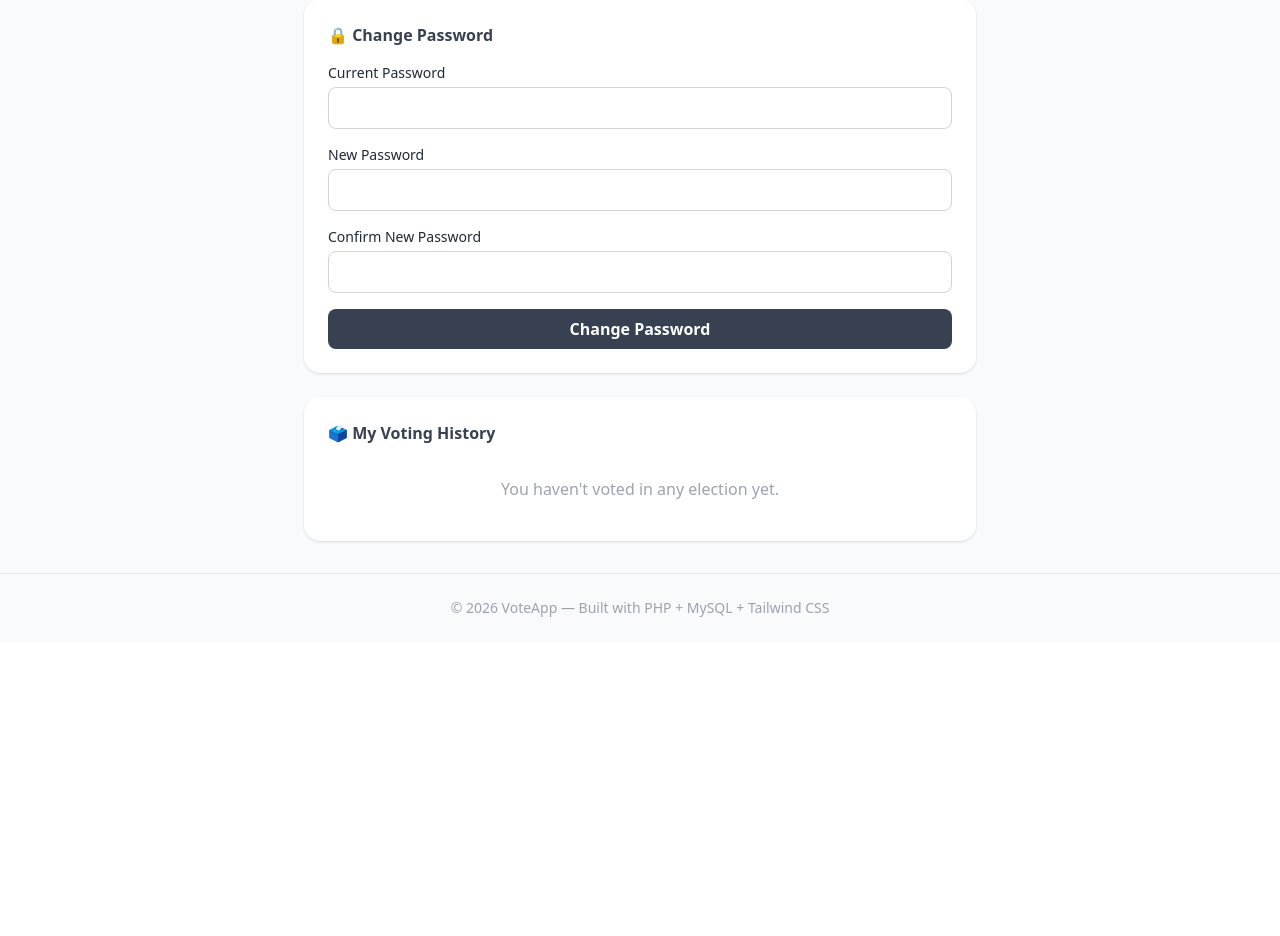
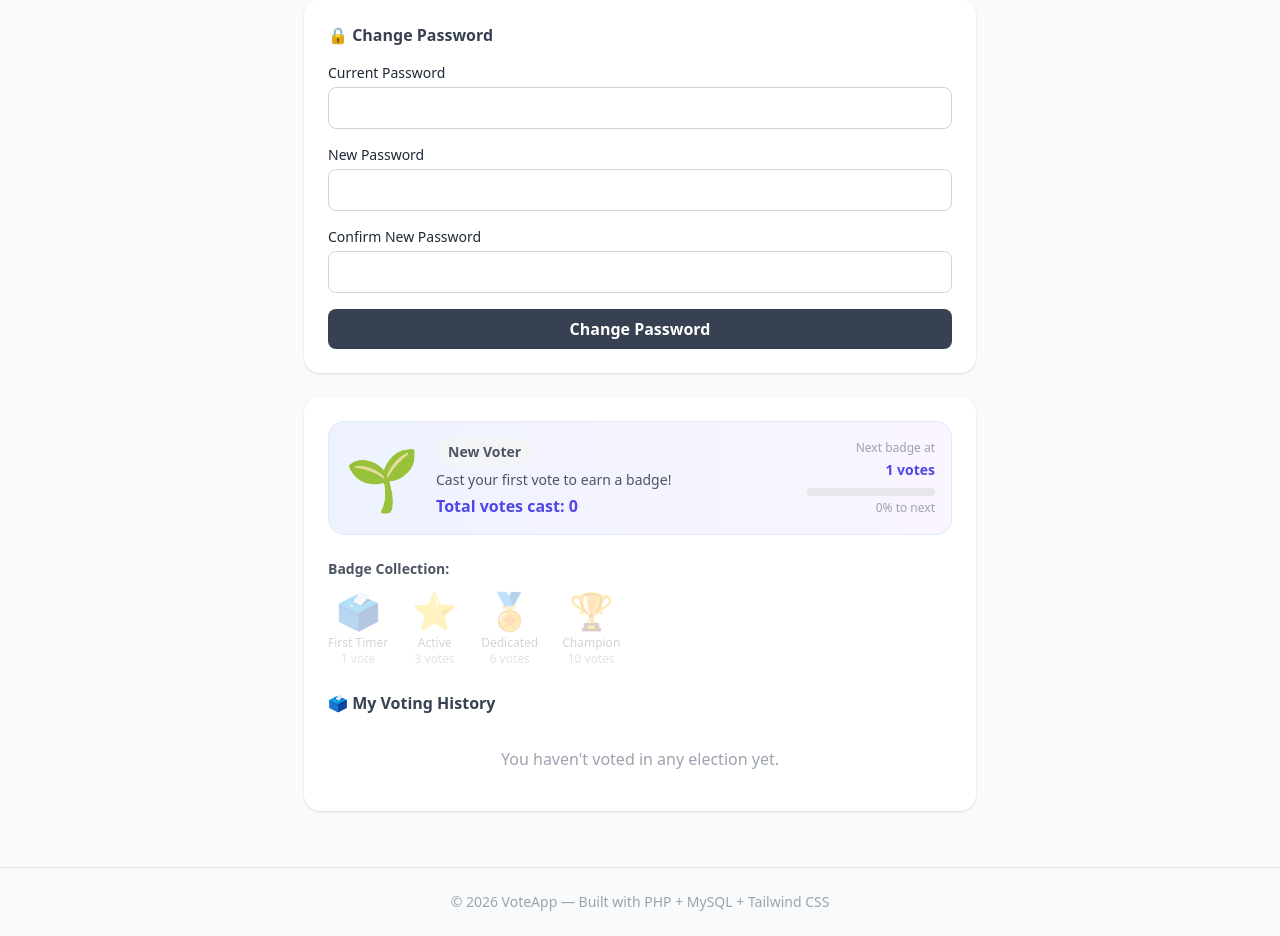
Before and after one commit to monisha0665/voting-system, a PHP site: page /voting_system/profile.php in a window 1280 px wide. Shown: the part 509-1445 px from the top of the page. Before the commit the page ends 1126 px from the top, so only its background shows below. Run offline with PHP 8.4, Linux system fonts and the light colour scheme; the visitor is signed in with stand-in values (Sample User, id 1); data that the repository does not hold is empty; some libraries are stand-ins or nearby versions.

Commit message:
Add voting badge system with progress and history

```diff
--- a/profile.php
+++ b/profile.php
@@ -4,6 +4,7 @@ session_start();
 require 'config/db.php';
 require 'includes/auth_guard.php';
 require_login();
+
 $page_title = 'My Profile';
 $user_id    = $_SESSION['user_id'];
 $success    = '';
@@ -17,15 +18,13 @@ $user = $stmt->fetch();
 // Handle profile update
 if ($_SERVER['REQUEST_METHOD'] === 'POST') {
 
-    // Update info
     if (isset($_POST['update_profile'])) {
         $name  = trim(htmlspecialchars($_POST['name']));
         $email = trim($_POST['email']);
-
-        // Check email not taken by another user
-        $stmt = $pdo->prepare("SELECT id FROM users WHERE email = ? AND id != ?");
+        $stmt  = $pdo->prepare(
+            "SELECT id FROM users WHERE email = ? AND id != ?"
+        );
         $stmt->execute([$email, $user_id]);
-
         if ($stmt->rowCount() > 0) {
             $error = "This email is already used by another account.";
         } else {
@@ -38,12 +37,10 @@ if ($_SERVER['REQUEST_METHOD'] === 'POST') {
         }
     }
 
-    // Change password
     if (isset($_POST['change_password'])) {
         $current = $_POST['current_password'];
         $new     = $_POST['new_password'];
         $confirm = $_POST['confirm_password'];
-
         if (!password_verify($current, $user['password'])) {
             $error = "Current password is incorrect.";
         } elseif (strlen($new) < 6) {
@@ -59,7 +56,7 @@ if ($_SERVER['REQUEST_METHOD'] === 'POST') {
     }
 }
 
-// Get user vote history
+// Get vote history
 $stmt = $pdo->prepare("
     SELECT e.title, c.name AS candidate, v.voted_at
     FROM votes v
@@ -71,6 +68,53 @@ $stmt = $pdo->prepare("
 $stmt->execute([$user_id]);
 $vote_history = $stmt->fetchAll();
 
+// Get vote count for badge
+$stmt = $pdo->prepare("SELECT COUNT(*) FROM votes WHERE user_id = ?");
+$stmt->execute([$user_id]);
+$vote_count = $stmt->fetchColumn();
+
+// Determine badge
+if ($vote_count === 0) {
+    $badge       = '🌱';
+    $badge_name  = 'New Voter';
+    $badge_color = 'bg-gray-100 text-gray-600';
+    $badge_desc  = 'Cast your first vote to earn a badge!';
+} elseif ($vote_count === 1) {
+    $badge       = '🗳️';
+    $badge_name  = 'First Timer';
+    $badge_color = 'bg-blue-100 text-blue-700';
+    $badge_desc  = 'You cast your first vote!';
+} elseif ($vote_count <= 3) {
+    $badge       = '⭐';
+    $badge_name  = 'Active Voter';
+    $badge_color = 'bg-yellow-100 text-yellow-700';
+    $badge_desc  = 'You are an active voter!';
+} elseif ($vote_count <= 6) {
+    $badge       = '🏅';
+    $badge_name  = 'Dedicated Voter';
+    $badge_color = 'bg-orange-100 text-orange-700';
+    $badge_desc  = 'You are a dedicated voter!';
+} else {
+    $badge       = '🏆';
+    $badge_name  = 'Champion Voter';
+    $badge_color = 'bg-purple-100 text-purple-700';
+    $badge_desc  = 'You are a champion voter!';
+}
+
+// Badge progress
+$next_level = $vote_count === 0 ? 1 :
+             ($vote_count < 3  ? 3 :
+             ($vote_count < 6  ? 6 : 10));
+$prev_level = $vote_count === 0 ? 0 :
+             ($vote_count < 3  ? 1 :
+             ($vote_count < 6  ? 3 : 6));
+$progress   = $next_level > $prev_level
+    ? min(100, round(
+        ($vote_count - $prev_level) /
+        ($next_level - $prev_level) * 100
+      ))
+    : 100;
+
 require 'includes/header.php';
 ?>
 
@@ -78,13 +122,15 @@ require 'includes/header.php';
   <h1 class="text-2xl font-bold text-indigo-700 mb-6">👤 My Profile</h1>
 
   <?php if ($success): ?>
-    <div class="bg-green-50 border border-green-300 text-green-700 rounded-xl px-4 py-3 mb-5">
+    <div class="bg-green-50 border border-green-300 text-green-700
+                rounded-xl px-4 py-3 mb-5">
       ✅ <?= $success ?>
     </div>
   <?php endif; ?>
 
   <?php if ($error): ?>
-    <div class="bg-red-50 border border-red-300 text-red-700 rounded-xl px-4 py-3 mb-5">
+    <div class="bg-red-50 border border-red-300 text-red-700
+                rounded-xl px-4 py-3 mb-5">
       ⚠️ <?= $error ?>
     </div>
   <?php endif; ?>
@@ -110,7 +156,9 @@ require 'includes/header.php';
       <div>
         <span class="text-xs text-gray-400">Role:</span>
         <span class="ml-2 text-xs font-semibold px-2 py-1 rounded-full
-          <?= $user['role'] === 'admin' ? 'bg-yellow-100 text-yellow-700' : 'bg-indigo-100 text-indigo-700' ?>">
+          <?= $user['role'] === 'admin'
+              ? 'bg-yellow-100 text-yellow-700'
+              : 'bg-indigo-100 text-indigo-700' ?>">
           <?= ucfirst($user['role']) ?>
         </span>
       </div>
@@ -127,19 +175,25 @@ require 'includes/header.php';
     <h2 class="font-bold text-gray-700 mb-4">🔒 Change Password</h2>
     <form method="POST" class="space-y-4">
       <div>
-        <label class="block text-sm font-medium mb-1">Current Password</label>
+        <label class="block text-sm font-medium mb-1">
+          Current Password
+        </label>
         <input type="password" name="current_password" required
                class="w-full border border-gray-300 rounded-lg px-3 py-2
                       focus:outline-none focus:ring-2 focus:ring-indigo-400">
       </div>
       <div>
-        <label class="block text-sm font-medium mb-1">New Password</label>
+        <label class="block text-sm font-medium mb-1">
+          New Password
+        </label>
         <input type="password" name="new_password" required minlength="6"
                class="w-full border border-gray-300 rounded-lg px-3 py-2
                       focus:outline-none focus:ring-2 focus:ring-indigo-400">
       </div>
       <div>
-        <label class="block text-sm font-medium mb-1">Confirm New Password</label>
+        <label class="block text-sm font-medium mb-1">
+          Confirm New Password
+        </label>
         <input type="password" name="confirm_password" required
                class="w-full border border-gray-300 rounded-lg px-3 py-2
                       focus:outline-none focus:ring-2 focus:ring-indigo-400">
@@ -152,20 +206,109 @@ require 'includes/header.php';
     </form>
   </div>
 
-  <!-- Vote History -->
-  <div class="bg-white rounded-2xl shadow p-6">
+  <!-- Voting Badge Section -->
+  <div class="bg-white rounded-2xl shadow p-6 mb-6">
+
+    <!-- Current Badge -->
+    <div class="flex items-center gap-4 mb-6 p-4
+                bg-gradient-to-r from-indigo-50 to-purple-50
+                rounded-2xl border border-indigo-100">
+      <div class="text-6xl"><?= $badge ?></div>
+      <div class="flex-1">
+        <span class="inline-block px-3 py-1 rounded-full text-sm
+                     font-bold mb-1 <?= $badge_color ?>">
+          <?= $badge_name ?>
+        </span>
+        <p class="text-gray-600 text-sm"><?= $badge_desc ?></p>
+        <p class="text-indigo-600 font-bold mt-1">
+          Total votes cast: <?= $vote_count ?>
+        </p>
+      </div>
+      <div class="text-right hidden md:block">
+        <p class="text-xs text-gray-400 mb-1">Next badge at</p>
+        <?php if ($vote_count >= 10): ?>
+          <p class="text-sm font-bold text-purple-600">Max! 🏆</p>
+        <?php else: ?>
+          <p class="text-sm font-bold text-indigo-600">
+            <?= $next_level ?> votes
+          </p>
+        <?php endif; ?>
+        <div class="w-32 bg-gray-200 rounded-full h-2 mt-2">
+          <div class="h-2 rounded-full bg-indigo-500 transition-all"
+               style="width: <?= $progress ?>%">
+          </div>
+        </div>
+        <p class="text-xs text-gray-400 mt-1">
+          <?= $progress ?>% to next
+        </p>
+      </div>
+    </div>
+
+    <!-- Badge Collection -->
+    <div class="mb-6">
+      <p class="text-sm font-bold text-gray-600 mb-3">
+        Badge Collection:
+      </p>
+      <div class="flex gap-6 flex-wrap">
+        <div class="text-center <?= $vote_count >= 1
+            ? 'opacity-100' : 'opacity-30' ?>">
+          <div class="text-4xl">🗳️</div>
+          <p class="text-xs text-gray-500 mt-1">First Timer</p>
+          <p class="text-xs text-gray-400">1 vote</p>
+        </div>
+        <div class="text-center <?= $vote_count >= 3
+            ? 'opacity-100' : 'opacity-30' ?>">
+          <div class="text-4xl">⭐</div>
+          <p class="text-xs text-gray-500 mt-1">Active</p>
+          <p class="text-xs text-gray-400">3 votes</p>
+        </div>
+        <div class="text-center <?= $vote_count >= 6
+            ? 'opacity-100' : 'opacity-30' ?>">
+          <div class="text-4xl">🏅</div>
+          <p class="text-xs text-gray-500 mt-1">Dedicated</p>
+          <p class="text-xs text-gray-400">6 votes</p>
+        </div>
+        <div class="text-center <?= $vote_count >= 10
+            ? 'opacity-100' : 'opacity-30' ?>">
+          <div class="text-4xl">🏆</div>
+          <p class="text-xs text-gray-500 mt-1">Champion</p>
+          <p class="text-xs text-gray-400">10 votes</p>
+        </div>
+      </div>
+    </div>
+
+    <!-- Voting History -->
     <h2 class="font-bold text-gray-700 mb-4">🗳️ My Voting History</h2>
     <?php if (empty($vote_history)): ?>
-      <p class="text-gray-400 text-center py-4">You haven't voted in any election yet.</p>
+      <p class="text-gray-400 text-center py-4">
+        You haven't voted in any election yet.
+      </p>
     <?php else: ?>
       <div class="space-y-3">
         <?php foreach ($vote_history as $v): ?>
-        <div class="flex items-center justify-between border border-gray-100 rounded-xl p-3">
+        <div class="flex items-center justify-between
+                    border border-gray-100 rounded-xl p-3
+                    hover:bg-gray-50 transition">
           <div>
-            <p class="font-medium text-gray-800 text-sm"><?= htmlspecialchars($v['title']) ?></p>
-            <p class="text-xs text-gray-400">Voted for: <strong><?= htmlspecialchars($v['candidate']) ?></strong></p>
+            <p class="font-medium text-gray-800 text-sm">
+              <?= htmlspecialchars($v['title']) ?>
+            </p>
+            <p class="text-xs text-gray-400 mt-1">
+              Voted for:
+              <strong class="text-indigo-600">
+                <?= htmlspecialchars($v['candidate']) ?>
+              </strong>
+            </p>
           </div>
-          <p class="text-xs text-gray-400"><?= date('M d, Y', strtotime($v['voted_at'])) ?></p>
+          <div class="text-right">
+            <p class="text-xs text-gray-400">
+              <?= date('M d, Y', strtotime($v['voted_at'])) ?>
+            </p>
+            <span class="text-xs bg-green-100 text-green-700
+                         px-2 py-1 rounded-full font-semibold">
+              ✅ Voted
+            </span>
+          </div>
         </div>
         <?php endforeach; ?>
       </div>
```
